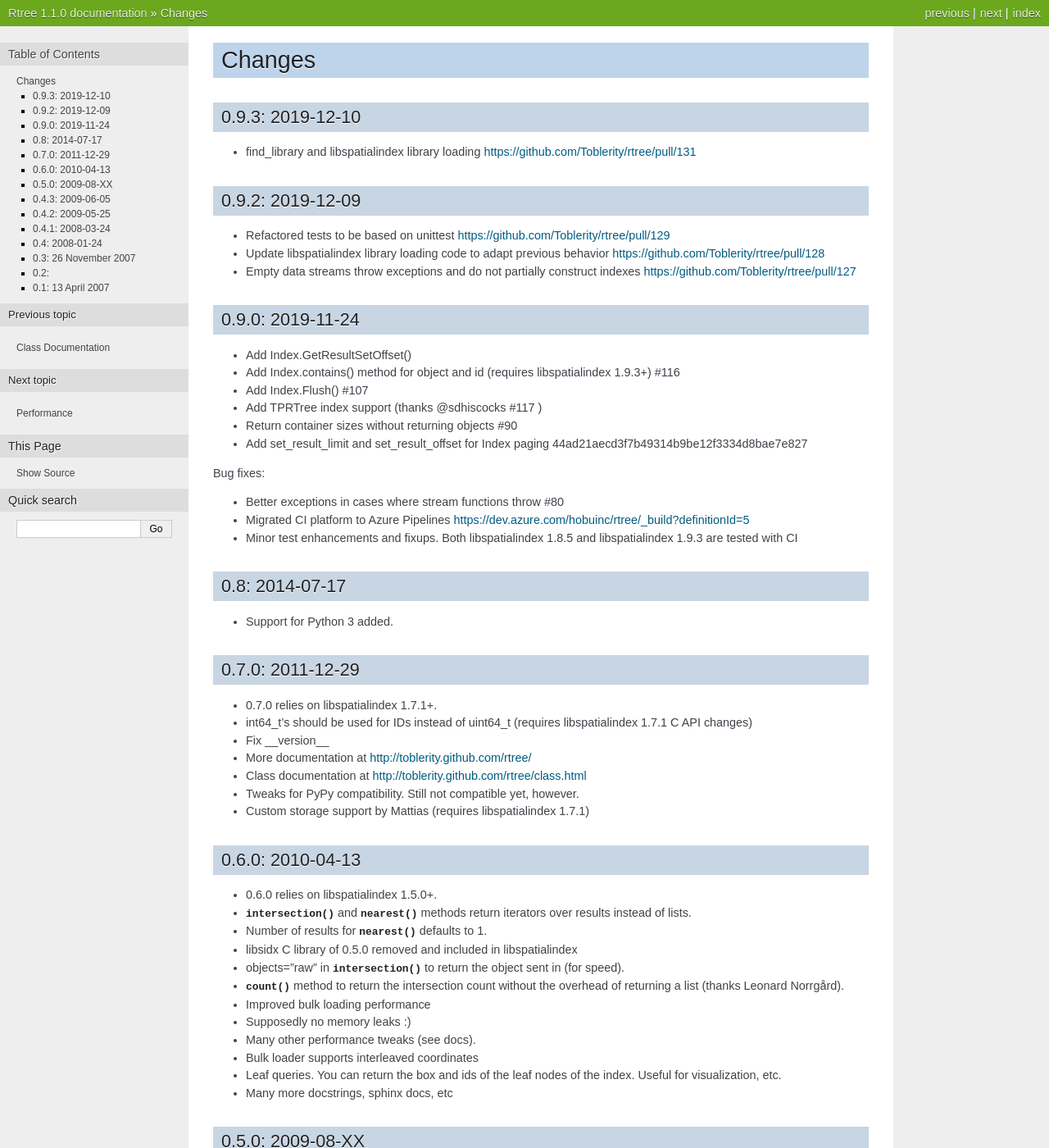
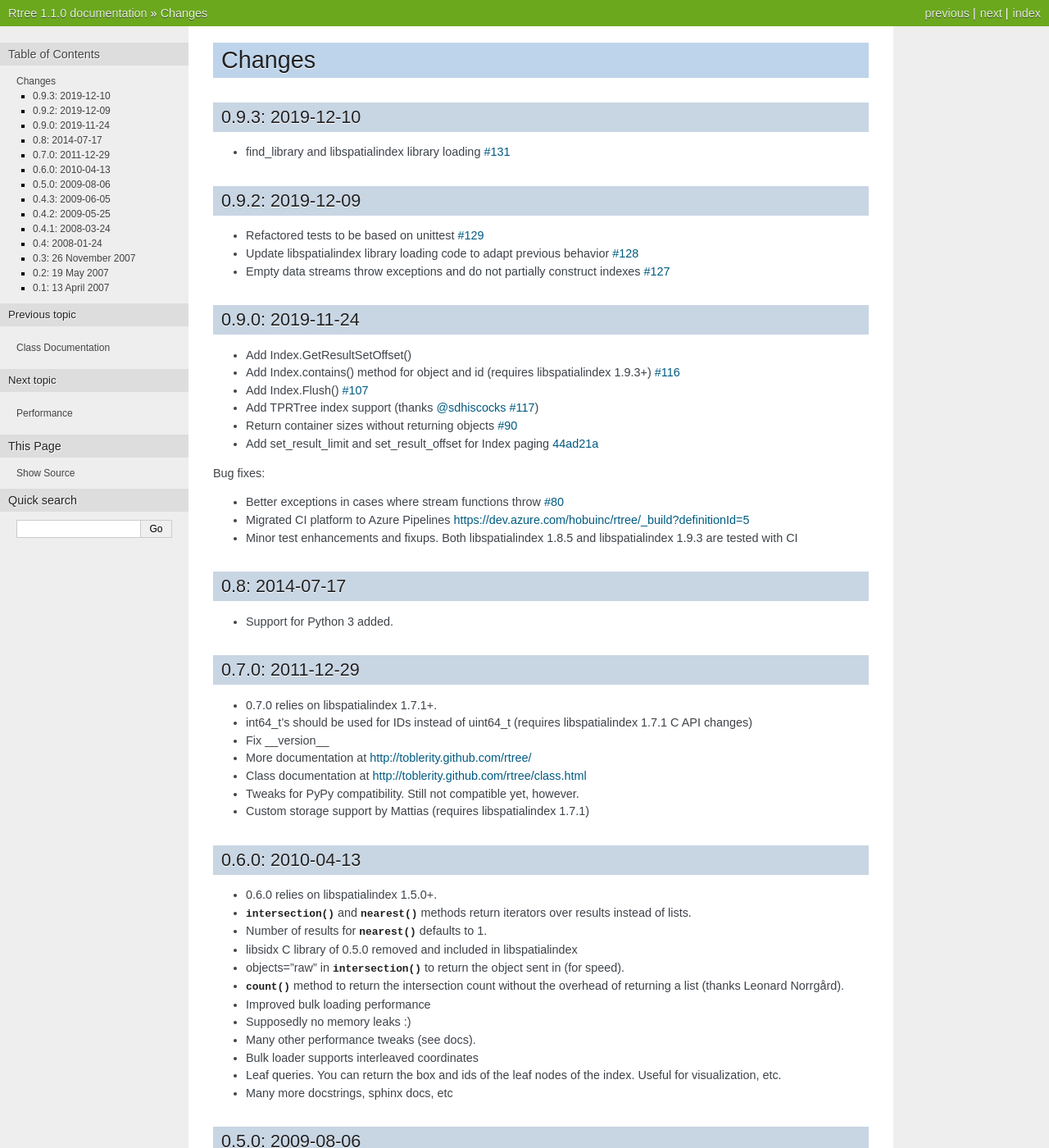
Before and after one commit to Toblerity/rtree, a Sphinx documentation site: the page built from docs/source/changes.rst, in a window 1280 px wide and 1400 px high. Shown: the whole window at 82% size. Built offline with Sphinx 7.4.7, drawn with Linux system fonts in a browser that asks for light colours; part of the change alters nothing that is shown.

```diff
--- a/CHANGES.rst
+++ b/CHANGES.rst
@@ -1,31 +1,30 @@
 0.9.3: 2019-12-10
 =================
 
-- find_library and libspatialindex library loading https://github.com/Toblerity/rtree/pull/131
+- find_library and libspatialindex library loading :PR:`131`
 
 0.9.2: 2019-12-09
 =================
 
-- Refactored tests to be based on unittest https://github.com/Toblerity/rtree/pull/129
-- Update libspatialindex library loading code to adapt previous behavior https://github.com/Toblerity/rtree/pull/128
-- Empty data streams throw exceptions and do not partially construct indexes https://github.com/Toblerity/rtree/pull/127
+- Refactored tests to be based on unittest :PR:`129`
+- Update libspatialindex library loading code to adapt previous behavior :PR:`128`
+- Empty data streams throw exceptions and do not partially construct indexes :PR:`127`
 
 0.9.0: 2019-11-24
 =================
 
 - Add Index.GetResultSetOffset()
-- Add Index.contains() method for object and id (requires libspatialindex 1.9.3+) #116
-- Add Index.Flush() #107
-- Add TPRTree index support (thanks @sdhiscocks #117 )
-- Return container sizes without returning objects #90
-- Add set_result_limit and set_result_offset for Index paging  44ad21aecd3f7b49314b9be12f3334d8bae7e827
+- Add Index.contains() method for object and id (requires libspatialindex 1.9.3+) :PR:`116`
+- Add Index.Flush() :PR:`107`
+- Add TPRTree index support (thanks :user:`sdhiscocks` :PR:`117`)
+- Return container sizes without returning objects :PR:`90`
+- Add set_result_limit and set_result_offset for Index paging :commit:`44ad21aecd3f7b49314b9be12f3334d8bae7e827`
 
 Bug fixes:
 
-- Better exceptions in cases where stream functions throw #80
+- Better exceptions in cases where stream functions throw :PR:`80`
 - Migrated CI platform to Azure Pipelines  https://dev.azure.com/hobuinc/rtree/_build?definitionId=5
 - Minor test enhancements and fixups. Both libspatialindex 1.8.5 and libspatialindex 1.9.3 are tested with CI
-
 
 
 0.8: 2014-07-17
@@ -64,7 +63,7 @@ Bug fixes:
 - Many more docstrings, sphinx docs, etc
 
 
-0.5.0: 2009-08-XX
+0.5.0: 2009-08-06
 =================
 
 0.5.0 was a complete refactoring to use libsidx - a C API for libspatialindex.
@@ -107,8 +106,8 @@ available as a result of this refactoring.
 - Reraise index query errors as Python exceptions.
 - Improved persistence.
 
-0.2:
-==================
+0.2: 19 May 2007
+================
 - Link spatialindex system library.
 
 0.1: 13 April 2007
--- a/docs/requirements.txt
+++ b/docs/requirements.txt
@@ -1 +1,2 @@
 sphinx>=4
+sphinx-issues
--- a/docs/source/conf.py
+++ b/docs/source/conf.py
@@ -26,6 +26,7 @@ extensions = [
     "sphinx.ext.todo",
     "sphinx.ext.coverage",
     "sphinx.ext.ifconfig",
+    "sphinx_issues",
 ]
 
 templates_path = ["_templates"]
@@ -59,3 +60,7 @@ intersphinx_mapping = {"python": ("http://docs.python.org/3", None)}
 # sphinx.ext.autodoc
 autodoc_typehints = "description"
 autodoc_typehints_description_target = "documented"
+
+# sphinx-issues
+issues_github_path = "Toblerity/rtree"
+issues_commit_prefix = ""
```
